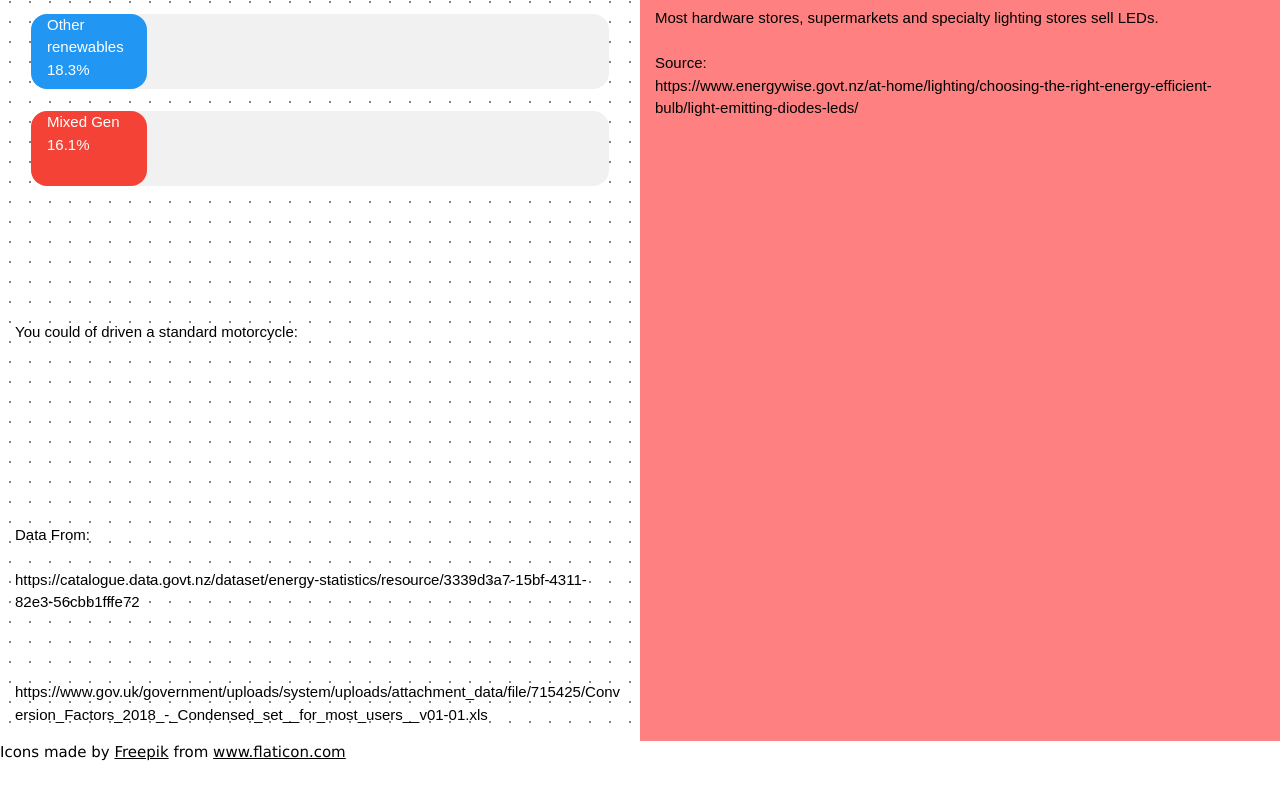
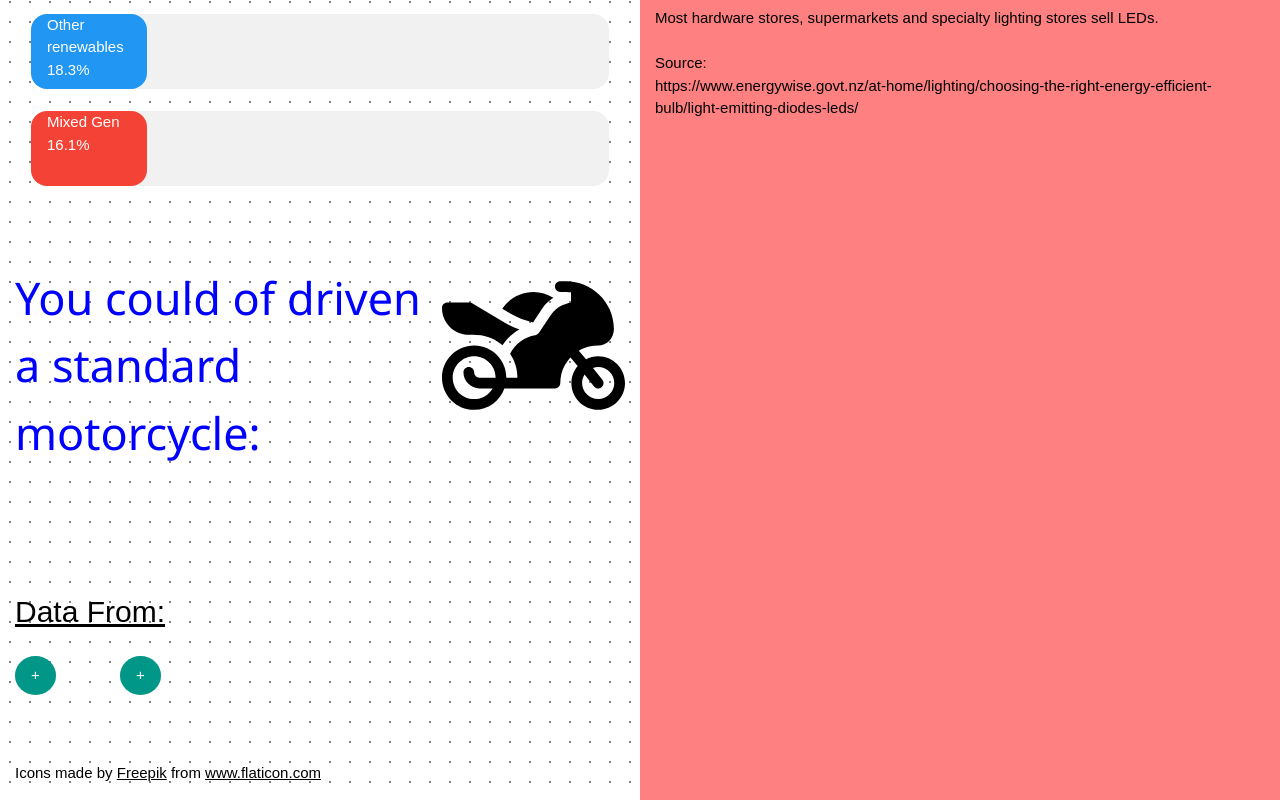
Before and after one commit to Sparkzmaster/EnLIGHTment-Project, a plain HTML site: page index.html in a window 1280 px wide. Shown: the part 569-1369 px from the top of the page. Before the commit the page ends 1333 px from the top, so only its background shows below. Drawn offline with Linux system fonts and the light colour scheme.

Commit message:
Add files via upload

```diff
--- a/index.html
+++ b/index.html
@@ -58,15 +58,22 @@
 
 
 				<div>
-				<br><br><br><br><br><br>
-					You could of driven a standard motorcycle: <p id="pBikes"></p>
-					<br><br><br><br><br><br><br><br>
-					Data From: <br><br>
-					https://catalogue.data.govt.nz/dataset/energy-statistics/resource/3339d3a7-15bf-4311-82e3-56cbb1fffe72
-					<br><br><br><br>https://www.gov.uk/government/uploads/system/uploads/attachment_data/file/715425/Conversion_Factors_2018_-_Condensed_set__for_most_users__v01-01.xls
+				<br><br><br>
+
+				<img id="aMotorcyclepic" alt="icon" src="images/motorcycle.svg" height="30%" width="30%" style="float: right;">
+					<p><h2 style="font-size: 3em; color: blue;">You could of driven a standard motorcycle:</h2></p>
+					<p id="pBikes" style="font-size: 2em; color: orange; font-weight: bold;"></p>
+					<br><br><br><br><br>
+					<p style="font-size: 2em; text-decoration: underline;">Data From:</p> <br>
+					<button class="w3-button w3-circle w3-teal" onclick="window.location.href = 'https://catalogue.data.govt.nz/dataset/energy-statistics/resource/3339d3a7-15bf-4311-82e3-56cbb1fffe72';">+</button>
+					<button class="w3-button w3-circle w3-teal" style="margin-left:4em " onclick="window.location.href = 'https://www.gov.uk/government/uploads/system/uploads/attachment_data/file/715425/Conversion_Factors_2018_-_Condensed_set__for_most_users__v01-01.xls';">+</button>
+
+					<br><br><br><br>
 				</div>
 
-
+				<div>Icons made by
+<a href="https://www.flaticon.com/authors/freepik" title="Freepik">Freepik</a>
+from <a href="https://www.flaticon.com/"title="Flaticon">www.flaticon.com</a></div>
 
 			</section>
 
@@ -111,12 +118,10 @@ https://www.energy.gov/energysaver/articles/cooking-some-energy-saving-tips
 </div>
 
 </section>
+
+
 </main>
 
 	</body>
 
 </html>
-
-<div>Icons made by
-<a href="https://www.flaticon.com/authors/freepik" title="Freepik">Freepik</a>
-from <a href="https://www.flaticon.com/"title="Flaticon">www.flaticon.com</a></div>
--- a/styles.css
+++ b/styles.css
@@ -8,7 +8,6 @@ h1{
 	font-family: Arial,Helvetica Neue,Helvetica,sans-serif;
 	font-size: 50px;
 	padding: 1em;
-
 	-webkit-transition: 1s;
 	transition: 1s;
 }
@@ -22,6 +21,7 @@ h1:hover{
 
 header{
 	background-color: black;
+
 }
 
 nav{
```
Also changed, not shown: images/motorcycle.svg (added).
